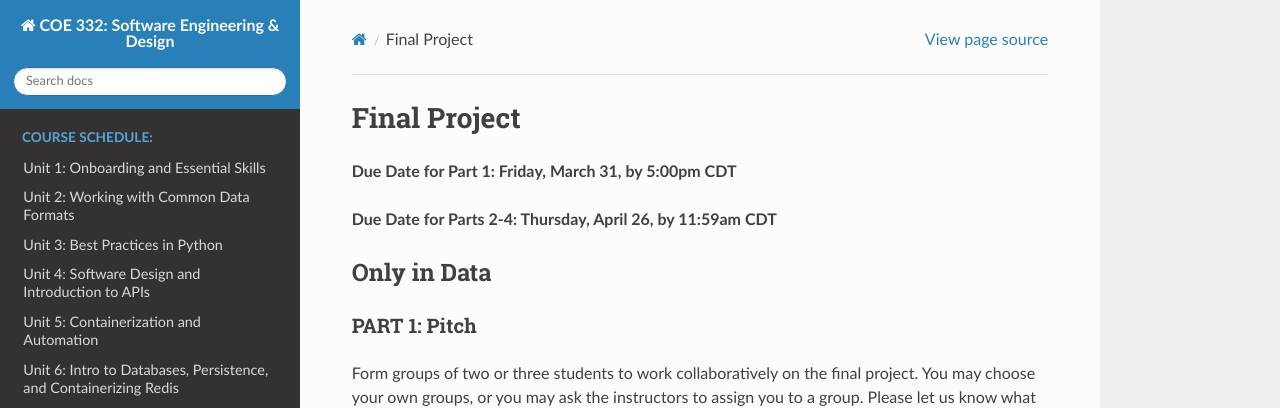
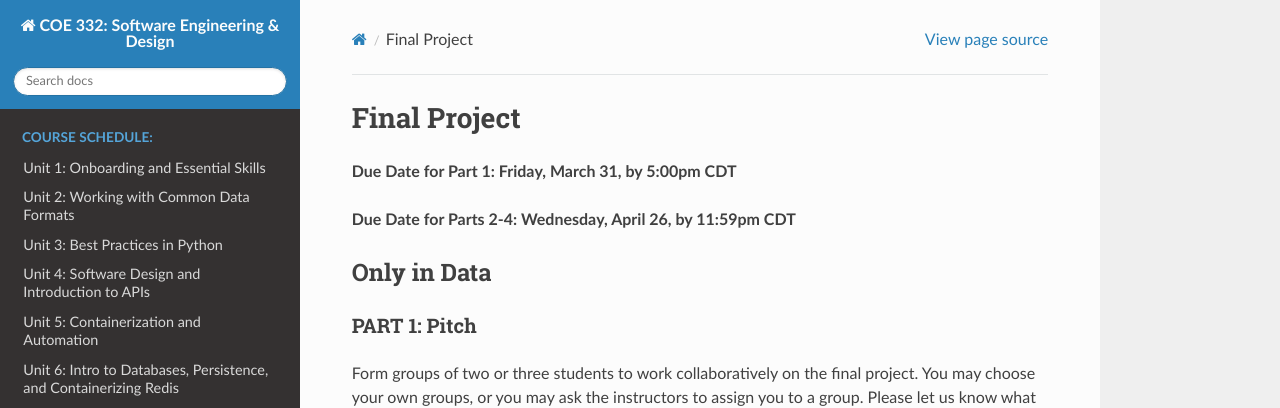
Before and after one commit to TACC/coe-332-sp23, a Sphinx documentation site: the page built from docs/homework/final.rst, in a window 1280 px wide and 1305 px high. Shown: the top 408 px of the window. Built offline with Sphinx 7.4.7 and the Read the Docs theme 2.0.0, drawn with Linux system fonts in a browser that asks for light colours; pages that are not in the unit, such as notebooks, are missing from menus.

Commit message:
fixed final project due date thurs => wed

```diff
--- a/docs/homework/final.rst
+++ b/docs/homework/final.rst
@@ -3,7 +3,7 @@ Final Project
 
 **Due Date for Part 1: Friday, March 31, by 5:00pm CDT**
 
-**Due Date for Parts 2-4: Thursday, April 26, by 11:59am CDT**
+**Due Date for Parts 2-4: Wednesday, April 26, by 11:59pm CDT**
 
 
 Only in Data
```
